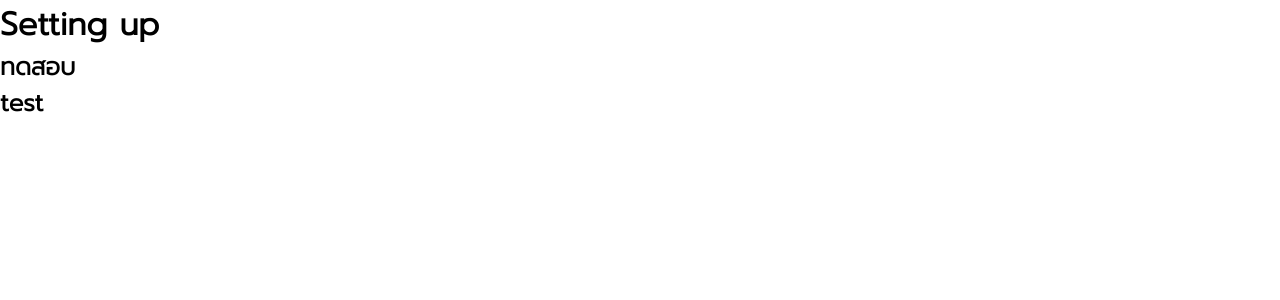
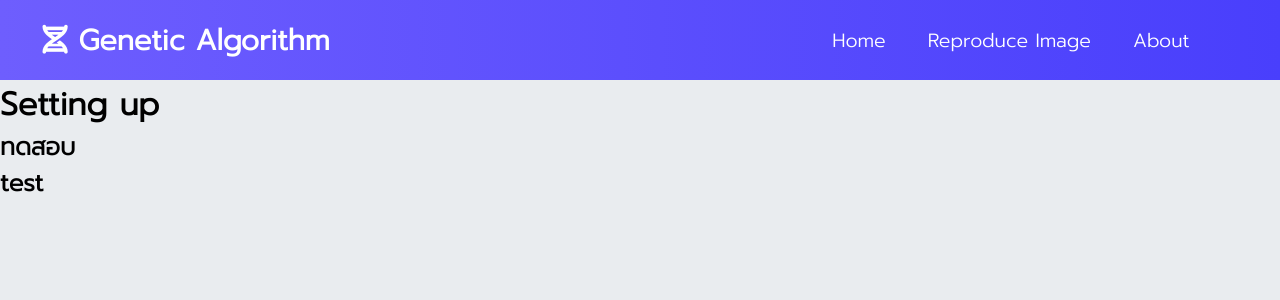
Before and after one commit to if-else-ai/ga-frontend, a React (Create React App) app: page / in a window 1280 px wide. Shown: the top 300 px of the page. Built offline with nearby package versions, Linux system fonts and the light colour scheme.

Commit message:
✨ Navbar

```diff
--- a/src/App.css
+++ b/src/App.css
@@ -4,3 +4,9 @@
   padding: 0;
   font-family: "Prompt", sans-serif;
 }
+
+.App {
+  background-color: #e9ecef;
+  height: 100vh;
+  width: 100vw;
+}
--- a/src/App.js
+++ b/src/App.js
@@ -1,9 +1,11 @@
 import React from "react";
 import "./App.css";
+import Navbar from "./components/Navbar/Navbar";
 
 function App() {
   return (
     <div className="App">
+      <Navbar />
       <h1>Setting up</h1>
       <h2>ทดสอบ</h2>
       <h2>test</h2>
--- /dev/null
+++ b/src/components/Navbar/MenuItems.js
@@ -0,0 +1,17 @@
+export const MenuItems = [
+  {
+    title: "Home",
+    url: "#",
+    cName: "nav-links",
+  },
+  {
+    title: "Reproduce Image",
+    url: "#",
+    cName: "nav-links",
+  },
+  {
+    title: "About",
+    url: "#",
+    cName: "nav-links",
+  },
+];
--- /dev/null
+++ b/src/components/Navbar/Navbar.css
@@ -0,0 +1,115 @@
+.NavbarItems {
+  background: linear-gradient(
+    90deg,
+    rgb(110, 94, 254) 0%,
+    rgba(73, 63, 252, 1) 100%
+  );
+  height: 80px;
+  display: flex;
+  justify-content: center;
+  align-items: center;
+  font-size: 1.2rem;
+}
+
+.navbar-logo {
+  color: #fff;
+  justify-self: start;
+  margin-left: 20px;
+  cursor: pointer;
+}
+
+.fa-react {
+  margin-left: 0.5rem;
+  font-size: 1.6rem;
+}
+
+.nav-menu {
+  display: grid;
+  grid-template-columns: repeat(5, auto);
+  grid-gap: 10px;
+  list-style: none;
+  text-align: center;
+  width: 70vw;
+  justify-content: end;
+  margin-right: 2rem;
+}
+
+.nav-links {
+  color: white;
+  text-decoration: none;
+  padding: 0.5rem 1rem;
+}
+
+.nav-links:hover {
+  background-color: #6d76f7;
+  border-radius: 4px;
+  transition: all 0.2s ease-out;
+}
+
+.fa-bars {
+  color: #fff;
+}
+
+.menu-icon {
+  display: none;
+}
+
+@media screen and (max-width: 960px) {
+  .NavbarItems {
+    position: relative;
+  }
+
+  .nav-menu {
+    display: flex;
+    flex-direction: column;
+    width: 100%;
+    height: 300px;
+    position: absolute;
+    top: 80px;
+    left: -100%;
+    opacity: 1;
+    transition: all 0.5s ease;
+  }
+
+  .nav-menu.active {
+    background: #6668f4;
+    left: 0;
+    opacity: 1;
+    transition: all 0.5s ease;
+    z-index: 1;
+  }
+
+  .nav-links {
+    text-align: center;
+    padding: 2rem;
+    width: 100%;
+    display: table;
+  }
+
+  .nav-links:hover {
+    background-color: #7577fa;
+    border-radius: 0;
+  }
+
+  .navbar-logo {
+    position: absolute;
+    top: 0;
+    left: 0;
+    transform: translate(25%, 50%);
+  }
+
+  .menu-icon {
+    display: block;
+    position: absolute;
+    top: 0;
+    right: 0;
+    transform: translate(-100%, 60%);
+    font-size: 1.8rem;
+    cursor: pointer;
+  }
+
+  .fa-times {
+    color: #fff;
+    font-size: 2rem;
+  }
+}
--- /dev/null
+++ b/src/components/Navbar/Navbar.js
@@ -0,0 +1,39 @@
+import React, { Component } from "react";
+import { MenuItems } from "./MenuItems";
+import "./Navbar.css";
+
+class Navbar extends Component {
+  state = { clicked: false };
+
+  handleClick = () => {
+    this.setState({ clicked: !this.state.clicked });
+  };
+
+  render() {
+    return (
+      <nav className="NavbarItems">
+        <h1 className="navbar-logo">
+          <i className="fas fa-dna"></i> Genetic Algorithm
+        </h1>
+        <div className="menu-icon" onClick={this.handleClick}>
+          <i
+            className={this.state.clicked ? "fas fa-times" : "fas fa-bars"}
+          ></i>
+        </div>
+        <ul className={this.state.clicked ? "nav-menu active" : "nav-menu"}>
+          {MenuItems.map((item, index) => {
+            return (
+              <li key={index}>
+                <a className={item.cName} href={item.url}>
+                  {item.title}
+                </a>
+              </li>
+            );
+          })}
+        </ul>
+      </nav>
+    );
+  }
+}
+
+export default Navbar;
```
